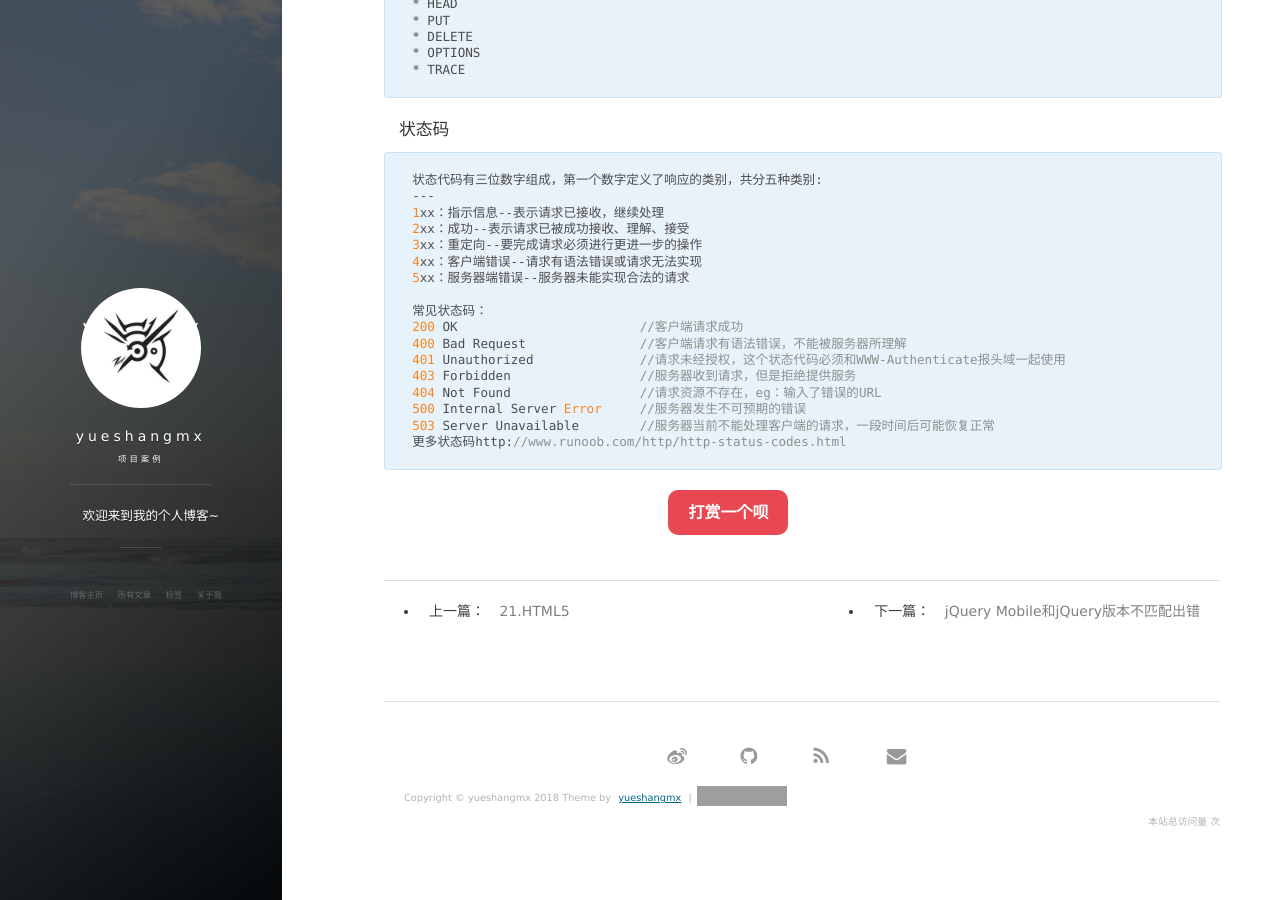
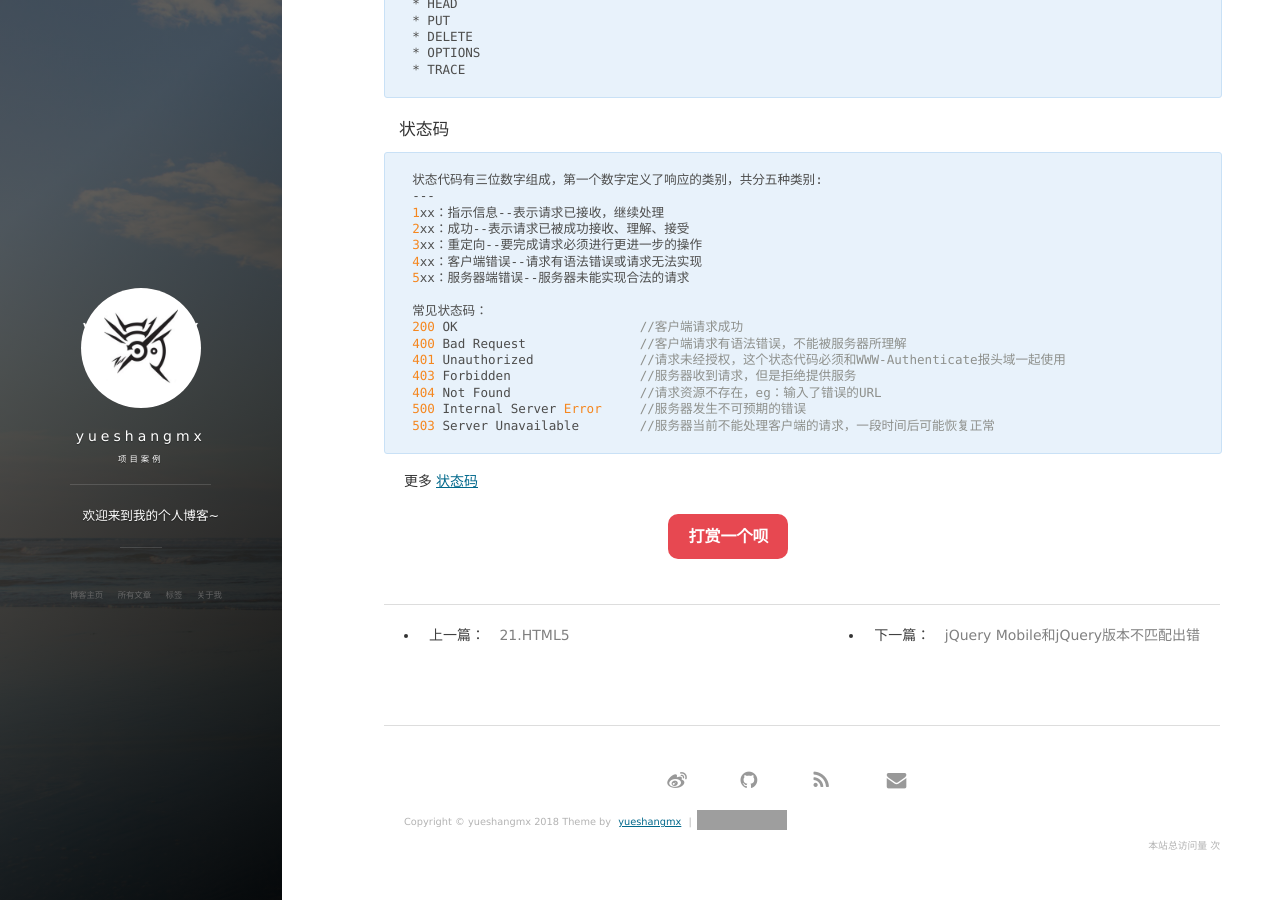
Before and after one commit to yueshangmx/yueshangmx.github.io, a Jekyll site: the page built from _posts/2017-11-02-SERVER&HTTP.md, in a window 1280 px wide and 900 px high, scrolled down 8591 px. Built offline with Jekyll 4.4.1, drawn with Linux system fonts in a browser that asks for light colours; nearby versions of some CDN libraries; comment, search, counter and statistics services are not loaded; grey boxes are pictures that could not be loaded.

Commit message:
update server

````diff
--- a/_posts/2017-11-02-SERVER&HTTP.md
+++ b/_posts/2017-11-02-SERVER&HTTP.md
@@ -440,5 +440,5 @@ Content-Type - 请求的MIME类型
 404 Not Found                 //请求资源不存在，eg：输入了错误的URL
 500 Internal Server Error     //服务器发生不可预期的错误
 503 Server Unavailable        //服务器当前不能处理客户端的请求，一段时间后可能恢复正常
-更多状态码http://www.runoob.com/http/http-status-codes.html
 ```
+更多[状态码](http://www.runoob.com/http/http-status-codes.html)
````
